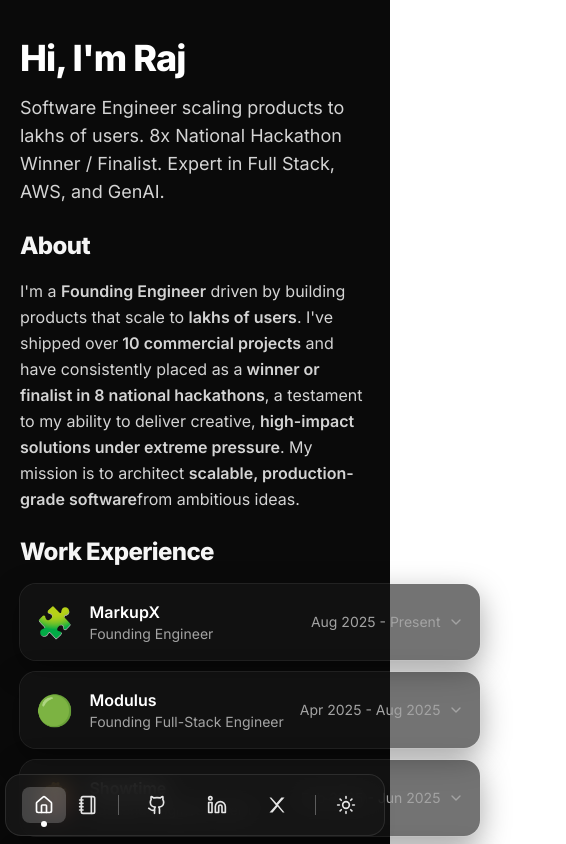
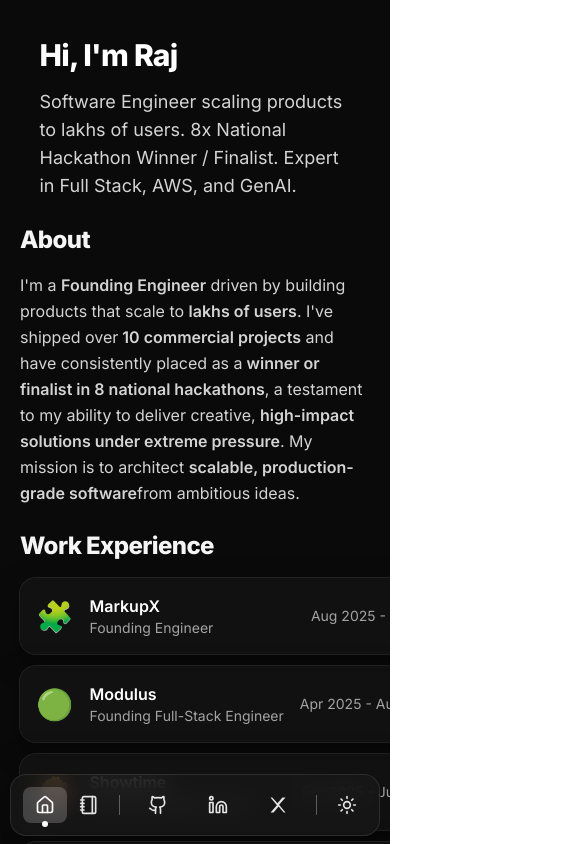
Before and after one commit to tylerdurden0x/patilraj-portfolio, a React (Vite) app: page / in a window 390 px wide. Shown: the top 844 px of the page, 566 px wide, since content can reach past the window. Built offline with nearby package versions, Linux system fonts and the light colour scheme.

Commit message:
update mobile

```diff
--- a/index.html
+++ b/index.html
@@ -2,7 +2,7 @@
 <html lang="en">
   <head>
     <meta charset="UTF-8" />
-    <meta name="viewport" content="width=device-width, initial-scale=1.0" />
+    <meta name="viewport" content="width=device-width, initial-scale=1, viewport-fit=cover" />
     <title>Raj Portfolio</title>
     <!-- Inter font (closest open-source to Anthropic's Söhne) -->
     <link href="https://fonts.googleapis.com/css2?family=Inter:wght@400;500;600;700;800&display=swap" rel="stylesheet">
--- a/src/App.jsx
+++ b/src/App.jsx
@@ -158,10 +158,10 @@ const PROJECTS = [
 /* -------------------------------- Views -------------------------------- */
 function Hero() {
   return (
-    <div className="max-w-5xl mx-auto w-full px-5 sm:px-8 md:px-10 lg:px-12 pt-10 sm:pt-14">
+    <div className="max-w-[90vw] sm:max-w-3xl mx-auto w-full px-5 sm:px-8 md:px-10 lg:px-12 pt-10 sm:pt-14">
       <div className="flex items-start gap-6 sm:gap-10">
         <div className="flex-1">
-          <h1 className="text-4xl sm:text-6xl font-extrabold tracking-tight text-neutral-900 dark:text-white leading-[1.05]">
+          <h1 className="text-3xl sm:text-6xl font-extrabold tracking-tight text-neutral-900 dark:text-white leading-[1.05]">
             Hi, I'm Raj
           </h1>
           <p className="text-neutral-700 dark:text-neutral-300 mt-4 sm:mt-5 text-lg sm:text-xl max-w-2xl">
@@ -616,7 +616,7 @@ function BlogView() {
   }, [q]);
 
   return (
-    <div className="max-w-5xl mx-auto w-full px-5 sm:px-8 md:px-10 lg:px-12 pt-12 sm:pt-16">
+    <div className="max-w-[90vw] sm:max-w-3xl mx-auto w-full px-5 sm:px-8 md:px-10 lg:px-12 pt-12 sm:pt-16">
       <div className="flex items-end justify-between gap-4 flex-wrap">
         <div>
           <h1 className="text-3xl sm:text-5xl font-extrabold tracking-tight text-neutral-900 dark:text-white">
@@ -662,14 +662,15 @@ function Dock({ view, dark, setDark }) {
   ];
 
   return (
-    <div className="fixed inset-x-0 bottom-2 z-40 flex justify-center px-2">
+    <div className="fixed inset-x-0 bottom-[max(0.5rem,env(safe-area-inset-bottom))] z-40 flex justify-center px-2">
       <motion.nav
         initial={{ y: 24, opacity: 0 }}
         animate={{ y: 0, opacity: 1 }}
         transition={{ type: "spring", stiffness: 120, damping: 14 }}
         className="bg-white/90 dark:bg-neutral-900/80 backdrop-blur-md shadow-lg
-                 border border-white/20 dark:border-white/10 rounded-2xl
-                 w-auto max-w-md sm:max-w-fit flex items-center justify-between gap-2 px-4 py-2">
+           border border-white/20 dark:border-white/10 rounded-2xl
+           flex items-center justify-between gap-2 px-3 py-2
+           w-full max-w-[95vw] sm:max-w-fit">
         <div className="flex items-center gap-2 sm:gap-3">
           {/* Left: Home | Blog */}
           <div className="min-w-[44px] min-h-[44px] flex items-center justify-center">
--- a/src/index.css
+++ b/src/index.css
@@ -13,3 +13,23 @@ html {
 /* Light/Dark outline */
 :focus-visible { outline: 2px solid rgba(0,0,0,0.5); outline-offset: 2px; }
 .dark :focus-visible { outline-color: rgba(255,255,255,0.6); }
+
+/* === Mobile Fixes === */
+html, body {
+  margin: 0;
+  overflow-x: hidden; /* prevent sideways scroll */
+  -webkit-text-size-adjust: 100%;
+  text-size-adjust: 100%;
+}
+
+/* Keep images/videos inside screen */
+img, video, iframe, canvas {
+  max-width: 100%;
+  height: auto;
+  display: block;
+}
+
+/* Root app always fits full height of device */
+#root {
+  min-height: 100dvh;
+}
```
